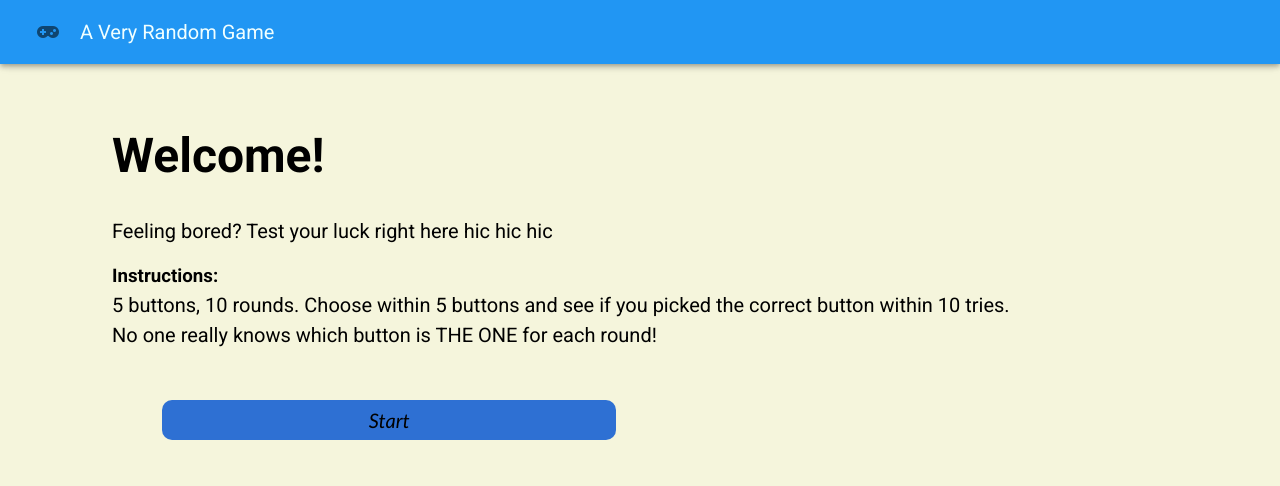
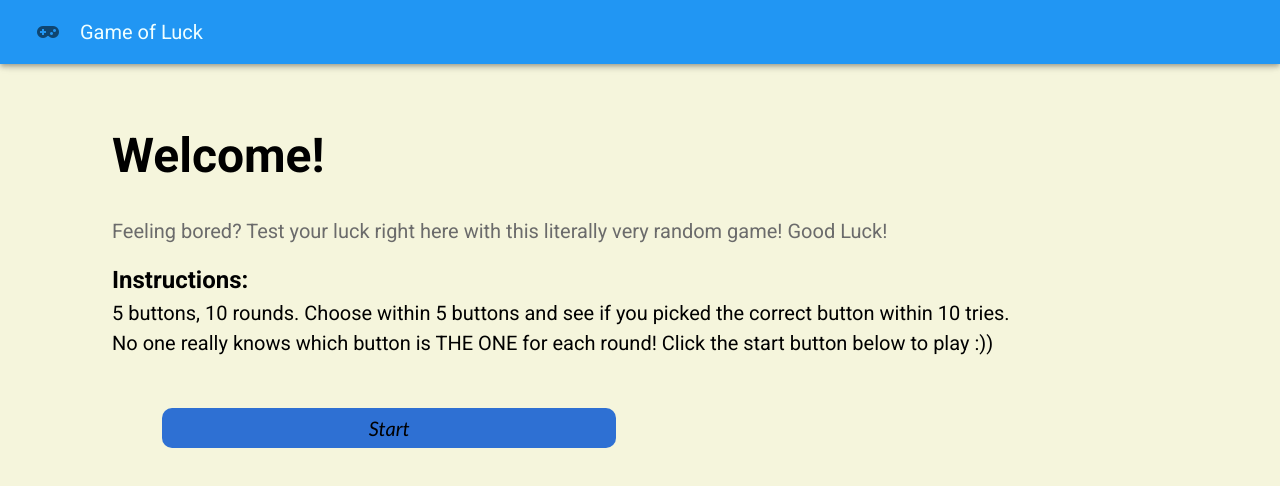
Before and after one commit to liangxyan/hnr-GameofLuck, a Vue app: page / in a window 1280 px wide. Shown: the top 486 px of the page. Built offline with nearby package versions, Linux system fonts and the light colour scheme.

Commit message:
debug cleanup

```diff
--- a/src/App.vue
+++ b/src/App.vue
@@ -1,11 +1,8 @@
 <template>
   <v-app id="app">
-    <!-- <v-toolbar dark color="blue darken-4 white--text text--lighten-3" id="bar">
-      <v-toolbar-title> A Very Random Game </v-toolbar-title>
-    </v-toolbar> -->
     <v-app-bar elevation="4" color="blue" id="appbar" app>
       <v-icon class="mx-5">mdi-gamepad-variant</v-icon>
-      <v-app-bar-title> A Very Random Game </v-app-bar-title>
+      <v-app-bar-title> Game of Luck </v-app-bar-title>
       <v-spacer></v-spacer>
     </v-app-bar>
     <router-view></router-view>
--- a/src/components/Game.vue
+++ b/src/components/Game.vue
@@ -1,7 +1,7 @@
 <template>
   <div>
     <br /><br /><br />
-    <h2>Round {{ this.counter }}</h2>
+    <h2 v-if="this.counter <= 10">Round {{ this.counter }}</h2>
     <br />
     <table id="buttonRow" style="width: 85%">
       <thead></thead>
@@ -68,7 +68,11 @@
     <v-container id="outcome">
       <v-col md="6" lg="6">
         <v-card v-if="counter > 1 && match == false" width="500px" id="fail">
-          <v-card-text id="outcometxt">oops try again :P</v-card-text>
+          <v-card-text id="outcometxt"
+            >oops try again :P <br /><br />
+            Correct button:
+            {{ this.targetNumber }}
+          </v-card-text>
         </v-card>
       </v-col>
     </v-container>
@@ -122,25 +126,22 @@ export default {
         "https://soundbible.com/mp3/Basketball Game-SoundBible.com-932524357.mp3";
       var tryAgn =
         "https://soundbible.com/mp3/Smashing-Yuri_Santana-1233262689.mp3";
-      if (
-        sound1 &&
-        ((this.counter <= 10 && this.currNumber != this.targetNumber) ||
-          this.counter == 1)
-      ) {
+
+      if (this.out == true) {
+        var retry = new Audio(tryAgn);
+        retry.play();
+      } else if (this.match) {
+        var audio2 = new Audio(sound2);
+        audio2.play();
+      } else {
         var audio = new Audio(sound1);
         audio.play();
-      } else if (this.out == true) {
-        var retry = new Audio(tryAgn);
-        retry.play();
-      } else {
-        var audio2 = new Audio(sound2);
-        audio2.play();
       }
     },
     matchNumber1() {
       this.currNumber = 1;
       this.targetNumber = Math.floor(Math.random() * (5 - 1 + 1) + 1);
-      if (this.targetNumber == this.currNumber && this.counter > 1) {
+      if (this.targetNumber == this.currNumber && this.counter != 1) {
         this.match = true;
       } else {
         this.counter++;
@@ -154,7 +155,7 @@ export default {
     matchNumber2() {
       this.currNumber = 2;
       this.targetNumber = Math.floor(Math.random() * (5 - 1 + 1) + 1);
-      if (this.targetNumber == this.currNumber && this.counter > 1) {
+      if (this.targetNumber == this.currNumber && this.counter != 1) {
         this.match = true;
       } else {
         this.counter++;
@@ -168,7 +169,7 @@ export default {
     matchNumber3() {
       this.currNumber = 3;
       this.targetNumber = Math.floor(Math.random() * (5 - 1 + 1) + 1);
-      if (this.targetNumber == this.currNumber && this.counter > 1) {
+      if (this.targetNumber == this.currNumber && this.counter != 1) {
         this.match = true;
       } else {
         this.counter++;
@@ -182,7 +183,7 @@ export default {
     matchNumber4() {
       this.currNumber = 4;
       this.targetNumber = Math.floor(Math.random() * (5 - 1 + 1) + 1);
-      if (this.targetNumber == this.currNumber && this.counter > 1) {
+      if (this.targetNumber == this.currNumber && this.counter != 1) {
         this.match = true;
       } else {
         this.counter++;
@@ -196,7 +197,7 @@ export default {
     matchNumber5() {
       this.currNumber = 5;
       this.targetNumber = Math.floor(Math.random() * (5 - 1 + 1) + 1);
-      if (this.targetNumber == this.currNumber && this.counter > 1) {
+      if (this.targetNumber == this.currNumber && this.counter != 1) {
         this.match = true;
       } else {
         this.counter++;
--- a/src/components/Home.vue
+++ b/src/components/Home.vue
@@ -4,13 +4,17 @@
       <br /><br /><br />
       <h2>Welcome!</h2>
       <br />
-      <p>Feeling bored? Test your luck right here hic hic hic</p>
+      <p id="intro">
+        Feeling bored? Test your luck right here with this literally very random
+        game! Good Luck!
+      </p>
 
       <h3>Instructions:</h3>
       <p>
         5 buttons, 10 rounds. Choose within 5 buttons and see if you picked the
         correct button within 10 tries. <br />
-        No one really knows which button is THE ONE for each round!
+        No one really knows which button is THE ONE for each round! Click the
+        start button below to play :))
       </p>
       <br />
       <button v-on:click="start()" type="button">Start</button>
@@ -46,8 +50,13 @@ export default {
 h2 {
   font-size: 3em;
 }
-#header {
-  background-color: #2e70d3;
+
+h3 {
+  font-size: x-large;
+}
+
+#intro {
+  color: rgb(107, 107, 107);
 }
 
 button {
```
